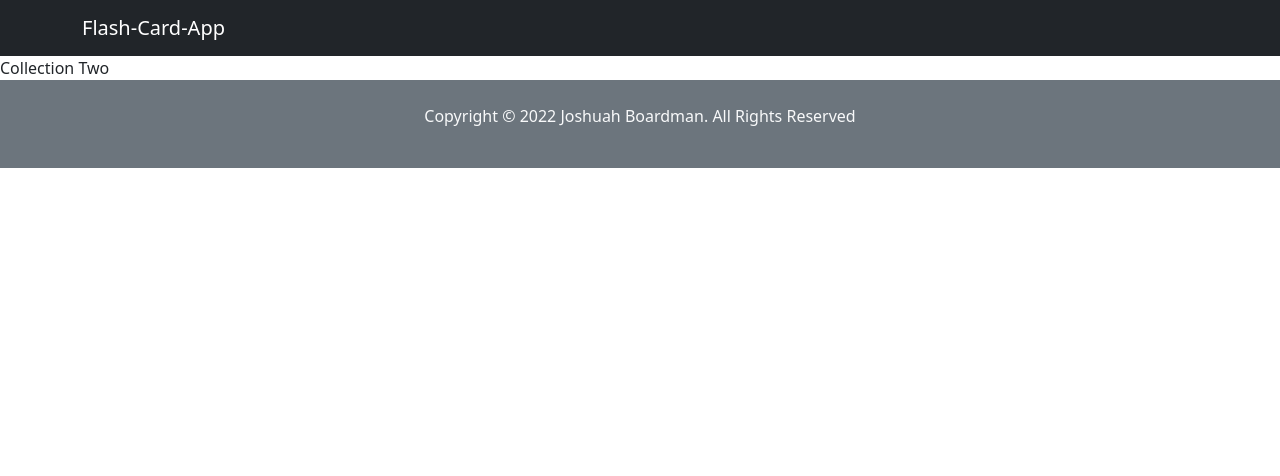
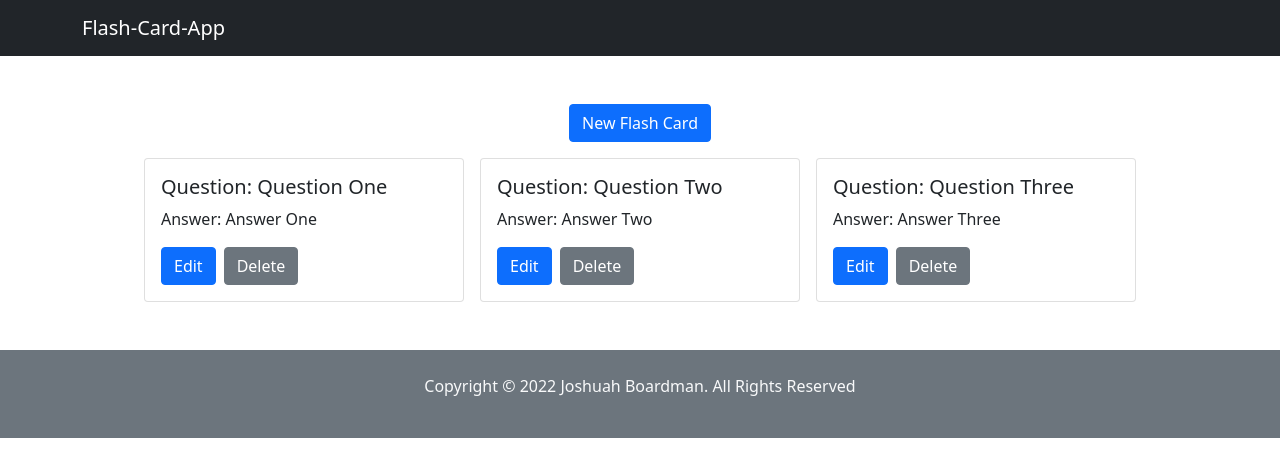
Before and after one commit to JoshuahBoardman/flash-card-app, a React (Create React App) app: page /collection/1 in a window 1280 px wide. Shown: the top 476 px of the page. Built offline with nearby package versions, Linux system fonts and the light colour scheme.

Commit message:
Built the FlashCard component, built the FlashCardDisplay, and dynamically generated FlashCards based on the CardCollectionContext.

```diff
--- a/src/components/CardCollectionsDisplay.jsx
+++ b/src/components/CardCollectionsDisplay.jsx
@@ -47,7 +47,7 @@ const CardCollectionsDisplay = () => {
             cardCollection.map((collection, index) => {
               return (
                 // Collection Card
-                <CollectionCard index={index} collection={collection} />
+                <CollectionCard key={index} index={index} collection={collection} />
               );
             })
           ) : (
--- a/src/components/CollectionCard.jsx
+++ b/src/components/CollectionCard.jsx
@@ -17,7 +17,7 @@ const CollectionCard = ({ index, collection }) => {
 
   return (
     <>
-      <Card key={index} style={{ width: "20rem" }}>
+      <Card style={{ width: "20rem" }}>
         <Card.Body>
           <Card.Title>{collection.title}</Card.Title>
           <Card.Subtitle className="mb-2 text-muted">
--- a/src/components/FlashCard.jsx
+++ b/src/components/FlashCard.jsx
@@ -1,9 +1,24 @@
-import React from 'react'
+import React from "react";
 
-const FlashCard = () => {
+// React Bootstrap Components
+import Card from "react-bootstrap/Card";
+import Button from "react-bootstrap/Button";
+
+const FlashCard = ({ index, card }) => {
   return (
-    <div>FlashCard</div>
-  )
-}
+    <>
+      <Card style={{ width: "20rem" }}>
+        <Card.Body>
+          <Card.Title>Question: {card.question}</Card.Title>
+          <Card.Text>Answer: {card.answer}</Card.Text>
+          <Button variant="primary" className="me-2">
+            Edit
+          </Button>
+          <Button variant="secondary">Delete</Button>
+        </Card.Body>
+      </Card>
+    </>
+  );
+};
 
-export default FlashCard
+export default FlashCard;
--- a/src/components/FlashCardDisplay.jsx
+++ b/src/components/FlashCardDisplay.jsx
@@ -1,15 +1,44 @@
-import React from 'react';
-import { useCardCollection } from '../context/CardCollectionContext';
-import { useParams } from 'react-router-dom';
+import React from "react";
+import { useCardCollection } from "../context/CardCollectionContext";
+import { useParams } from "react-router-dom";
+
+// Components
+import FlashCard from "./FlashCard";
+
+// React Bootstrap Components
+import Container from "react-bootstrap/Container";
+import Row from "react-bootstrap/Row";
+import Col from "react-bootstrap/Col";
+import Button from "react-bootstrap/Button";
 
 const FlashCardDisplay = () => {
   const [cardCollection, setCardCollection] = useCardCollection();
   const { collectionIndex } = useParams();
 
-  console.log(collectionIndex)
+  const flashCards = cardCollection[collectionIndex].cards;
   return (
-    <div>{cardCollection[collectionIndex].title}</div>
-  )
-}
+    <div>
+      <Container fluid="xxl" className="my-5">
+        <Row>
+          <Col className="d-flex justify-content-center mb-3">
+            <Button variant="primary">New Flash Card</Button>
+          </Col>
+        </Row>
+        <Row>
+          <Col className="d-flex flex-wrap justify-content-center gap-3">
+            {flashCards.length > 0 ? (
+              flashCards.map((card, index) => {
+                return <FlashCard key={index} index={index} card={card} />;
+              })
+            ) : (
+              // Flash Card array is empty
+              <h3>No Flash Cards Found</h3>
+            )}
+          </Col>
+        </Row>
+      </Container>
+    </div>
+  );
+};
 
-export default FlashCardDisplay
+export default FlashCardDisplay;
```
